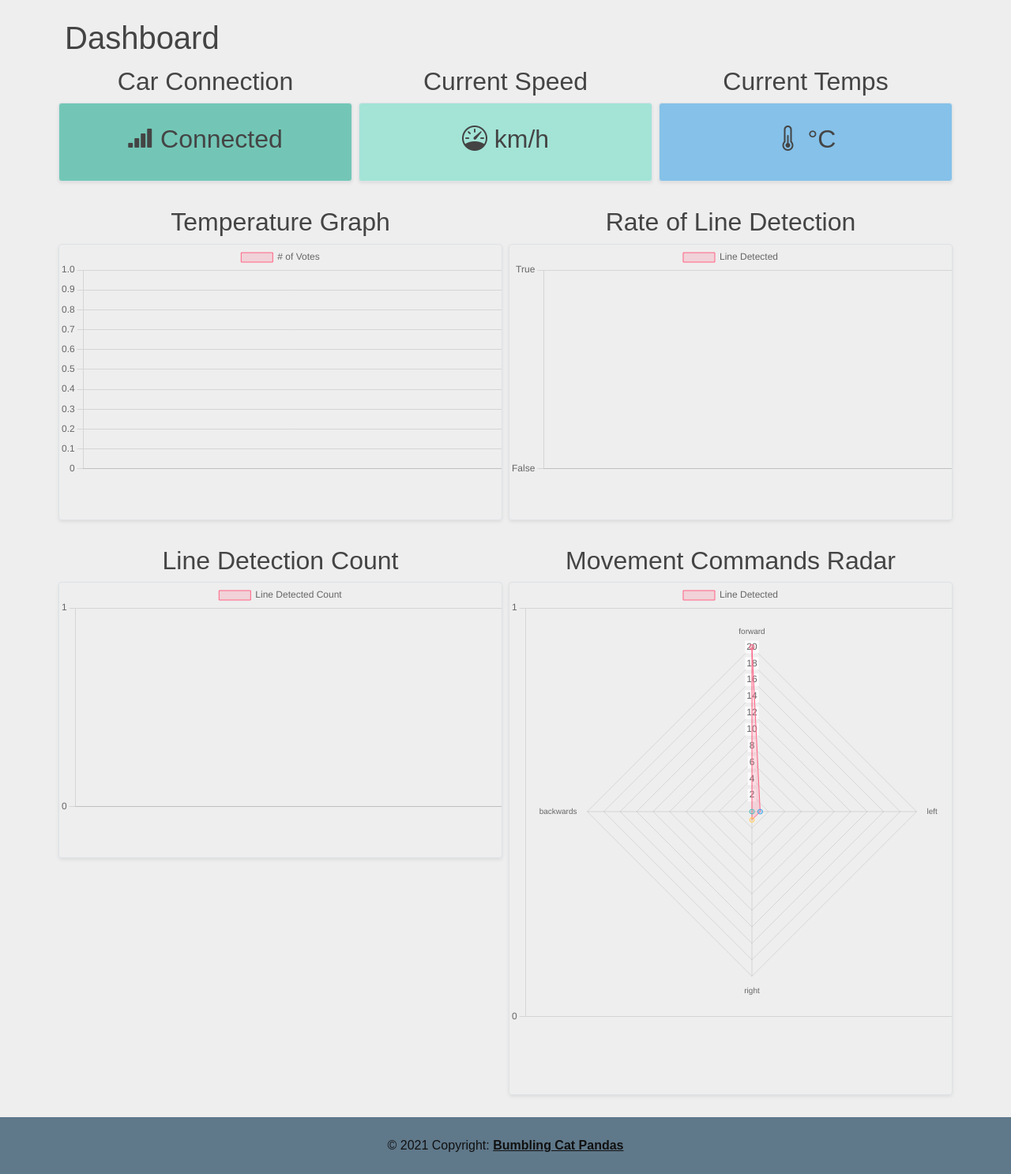
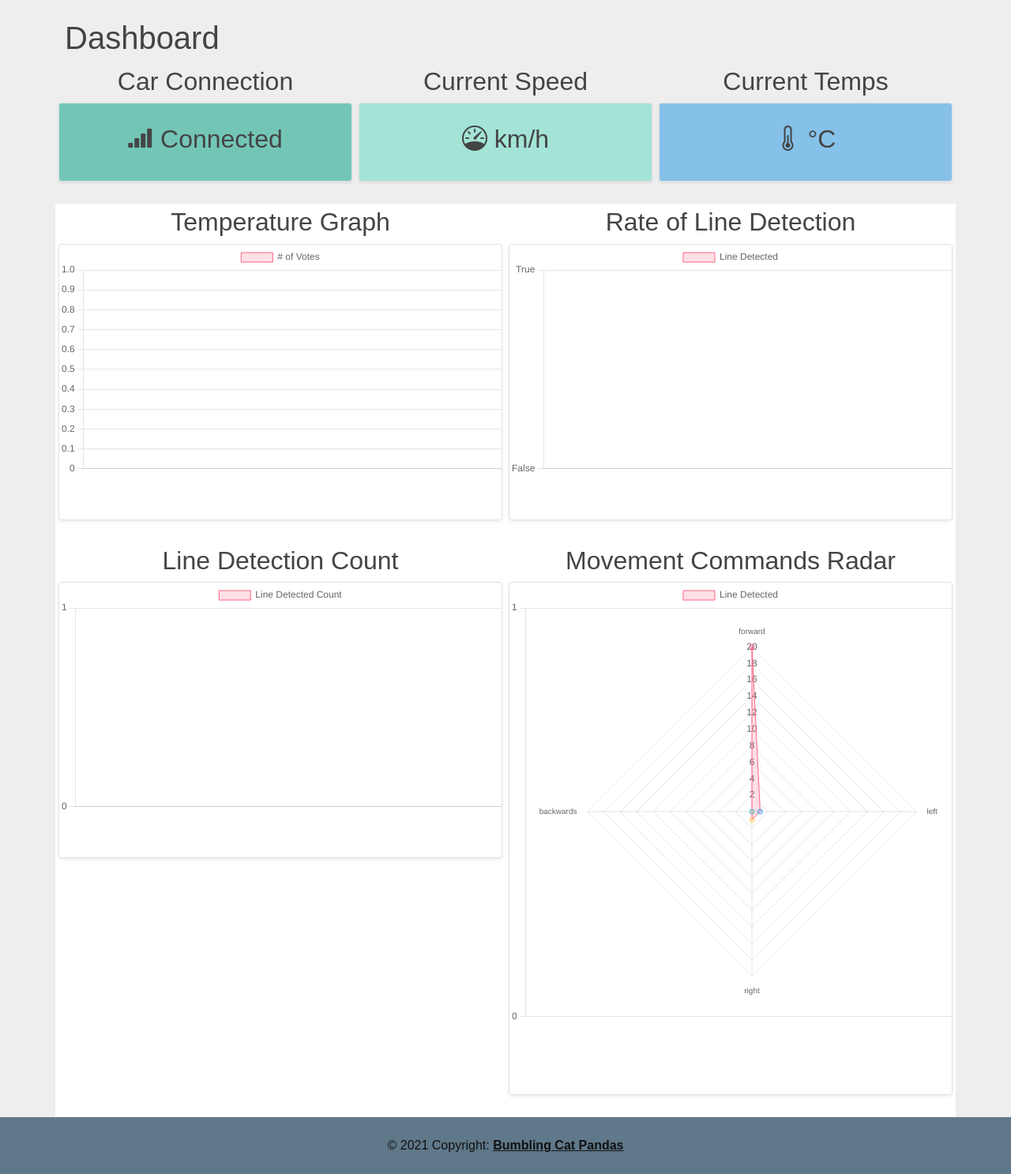
Before and after one commit to SageSG/Robotic-Car-Website, a Flask app: template webportal/templates/dashboard.html in a window 1280 px wide. Shown: the part 56-1543 px from the top of the page at 79% size. Run offline with Flask 2, Linux system fonts and the light colour scheme; the template is opened without the code that fills it, so the values that code supplies are empty; some libraries are stand-ins or nearby versions.

Commit message:
Updated dashboard chart colours

```diff
--- a/webportal/templates/dashboard.html
+++ b/webportal/templates/dashboard.html
@@ -26,14 +26,14 @@
 
 
 <div class="row mb-12">
-	<div class="col-md-6 p-1 d-flex flex-column position-static">
+	<div class="col-md-6 p-1 d-flex flex-column position-static" style="background-color: white;">
 		<h2 style="text-align:center;">Temperature Graph</h2>
 		<div class="row g-0 border rounded overflow-hidden flex-md-row mb-4 shadow-sm h-md-250 position-relative" style="height: 350px;">
 			<canvas id="temp_chart" width="400" height="210"></canvas>
 		</div>
 	</div>
 
-	<div class="col-md-6 p-1 d-flex flex-column position-static">
+	<div class="col-md-6 p-1 d-flex flex-column position-static" style="background-color: white;">
 		<h2 style="text-align:center;">Rate of Line Detection</h2>
 		<div class="row g-0 border rounded overflow-hidden flex-md-row mb-4 shadow-sm h-md-250 position-relative" style="height: 350px;">
 			<canvas id="line_detect_chart" width="400" height="210"></canvas>
@@ -42,14 +42,14 @@
 </div>
 
 <div class="row mb-12">
-	<div class="col-md-6 p-1 d-flex flex-column position-static">
+	<div class="col-md-6 p-1 d-flex flex-column position-static" style="background-color: white;">
 		<h2 style="text-align:center;">Line Detection Count</h2>
 		<div class="row g-0 border rounded overflow-hidden flex-md-row mb-4 shadow-sm h-md-250 position-relative" style="height: 350px;">
 			<canvas id="line_detect_count_chart" width="400" height="210"></canvas>
 		</div>
 	</div>
 
-	<div class="col-md-6 p-1 d-flex flex-column position-static">
+	<div class="col-md-6 p-1 d-flex flex-column position-static" style="background-color: white;">
 		<h2 style="text-align:center;">Movement Commands Radar</h2>
 		<div class="row g-0 border rounded overflow-hidden flex-md-row mb-4 shadow-sm h-md-250 position-relative" style="height: 650px;">
 			<canvas id="command_radar_chart" width="0" height="0"></canvas>
```
